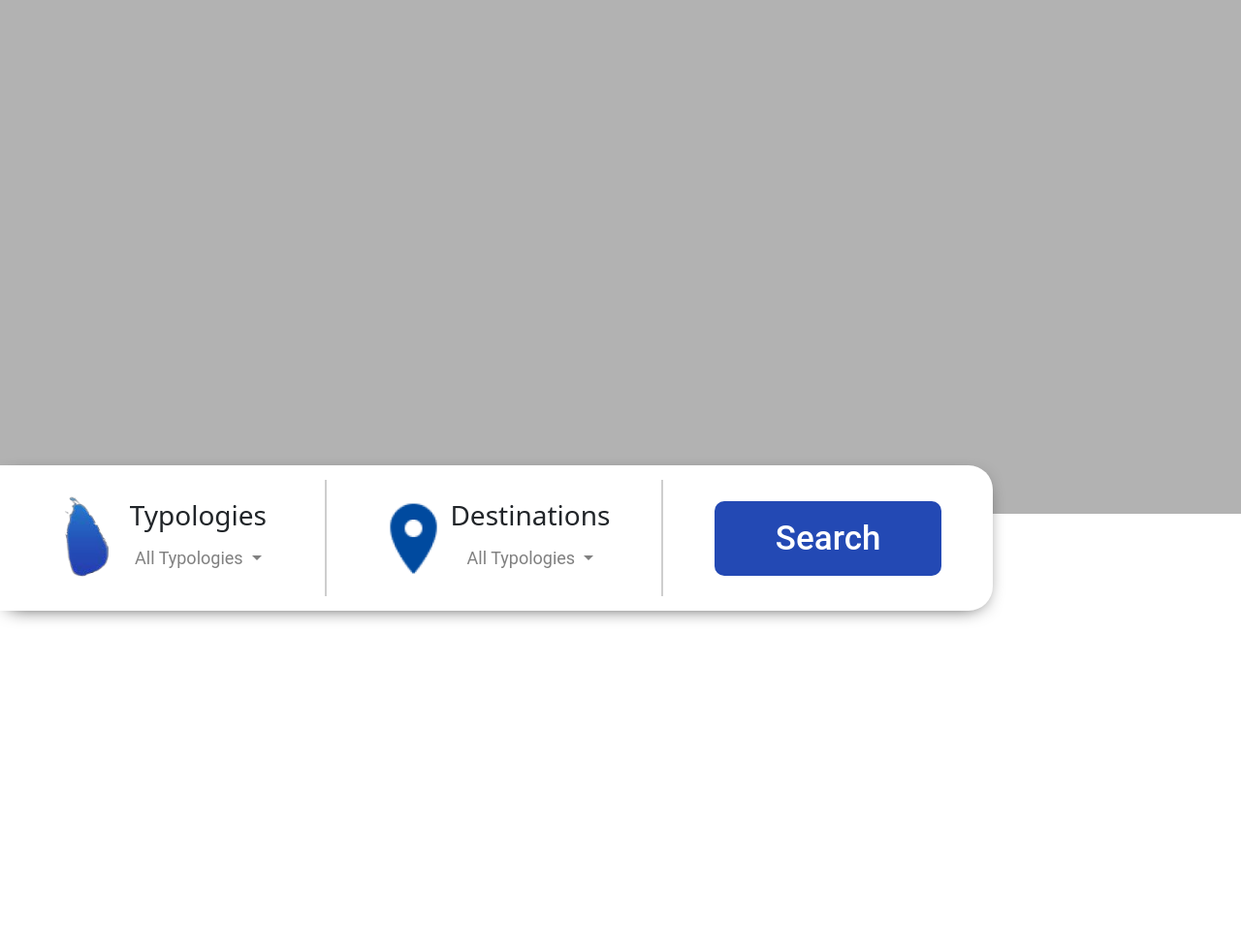
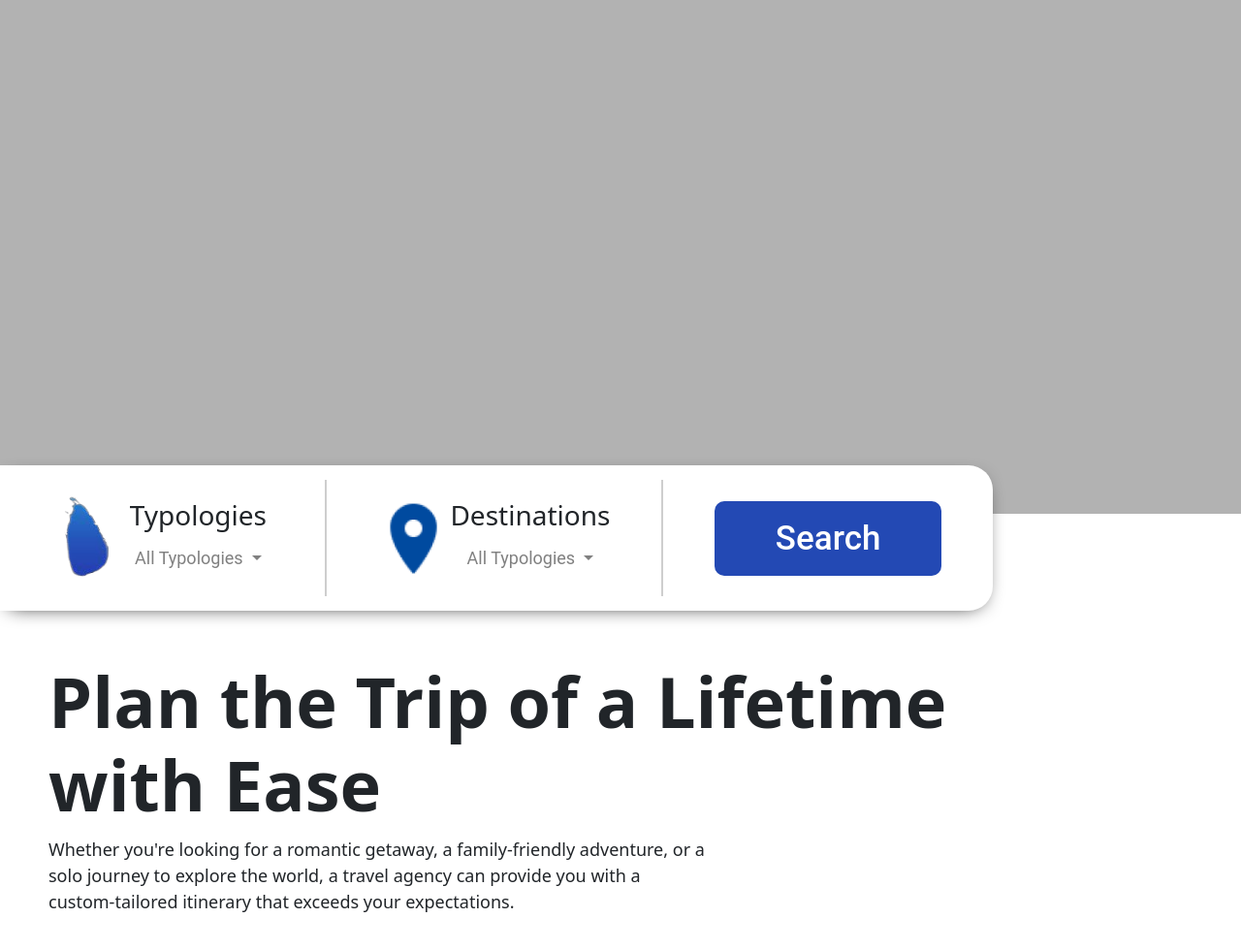
Before and after one commit to Dhananjaya1321/travelAgency, a plain HTML site: page index.html in a window 1280 px wide. Shown: the part 70-1050 px from the top of the page at 97% size. After the commit the page ends 1024 px from the top, so only its background shows below. Drawn offline with Linux system fonts and the light colour scheme.

Commit message:
Article create in offer section

```diff
--- a/assets/css/index.css
+++ b/assets/css/index.css
@@ -33,7 +33,7 @@ header > menu > li {
     left: 0;
 }
 
-main{
+main {
     height: max-content;
     position: relative;
     display: flex;
@@ -52,10 +52,12 @@ main{
     width: 100vw !important;
     height: 600px !important;
 }
-.slider-btn{
+
+.slider-btn {
     z-index: 1;
 }
-#home-cover-section{
+
+#home-cover-section {
     height: 600px;
     width: 100%;
     position: absolute;
@@ -63,12 +65,12 @@ main{
 }
 
 
+/*-------------------------------------------------------Offers Section-----------------------------------------------------*/
+#offers-section {
+    height: max-content;
+}
 
-
-
-
-
-/*-------------------------------------------------------section two-----------------------------------------------------*/
+/*-------------------------------------------------------Search Bar-----------------------------------------------------*/
 #search-bar {
     top: -50px;
     position: absolute;
@@ -90,7 +92,7 @@ main{
     background-color: #00000031;
 }
 
-.search-bar-combo-div, #search-btn-div{
+.search-bar-combo-div, #search-btn-div {
     display: flex;
     flex-direction: row;
     flex-wrap: wrap;
@@ -136,3 +138,24 @@ main{
     font-weight: 500;
     line-height: normal;
 }
+
+/*-------------------------------------------------------Section Article-----------------------------------------------------*/
+#offer-section-article {
+    position: relative;
+    top: 150px;
+    left: 50px;
+}
+
+#offer-section-article > h1, p {
+    margin-bottom: 10px;
+}
+
+#offer-section-article > h1 {
+    font-size: 72px;
+    font-weight: 600;
+}
+
+#offer-section-article > p {
+    font-size: 18px;
+    font-weight: 500;
+}
--- a/index.html
+++ b/index.html
@@ -8,6 +8,7 @@
     <link rel="stylesheet" href="assets/css/index.css">
 
     <style>
+
 
 
 
@@ -98,7 +99,7 @@
         </div>-->
         <section id="home-cover-section"></section>
     </section><!--home section-->
-    <section class="sections" id="section2">
+    <section class="sections" id="offers-section">
         <section id="search-bar">
             <div class="search-bar-combo-div">
                 <img src="assets/images/png/download-removebg-preview__4_-removebg-preview.png" height="100">
@@ -139,7 +140,15 @@
             <div id="search-btn-div">
                 <button id="search-btn">Search</button>
             </div>
-        </section>
+        </section><!--search bar-->
+        <section id="offer-section-article">
+            <h1>Plan the Trip of a Lifetime<br> with Ease</h1>
+            <p>
+                Whether you're looking for a romantic getaway, a family-friendly adventure, or a<br>
+                solo journey to explore the world, a travel agency can provide you with a<br>
+                custom-tailored itinerary that exceeds your expectations.
+            </p>
+        </section><!--article-->
     </section>
 </main>
 
```
